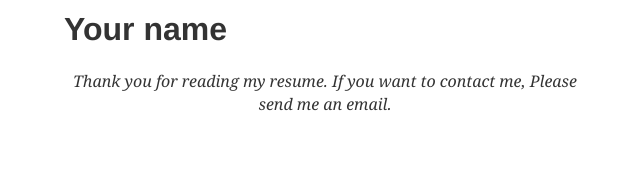
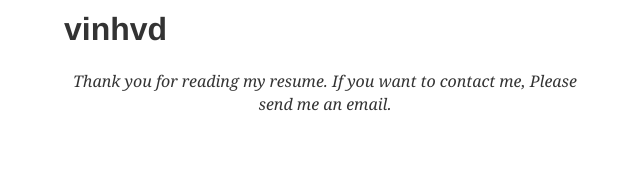
Before and after one commit to vinhnotes/blog, a Gatsby site: page /about in a window 1280 px wide. Shown: the whole page, without its empty margins (315-955 px from the left). Built offline with nearby package versions, Linux system fonts and the light colour scheme; Gatsby itself is replaced by a stand-in of ours; some packages are replaced by stand-ins of ours; what typography-theme-github would draw is missing.

Commit message:
update name

```diff
--- a/content/__about/resume-en.md
+++ b/content/__about/resume-en.md
@@ -4,7 +4,7 @@ date: 2019-1-27 16:21:13
 lang: 'en'
 ---
 
-# Your name
+# vinhvd
 
 <div align="center">
 
```
